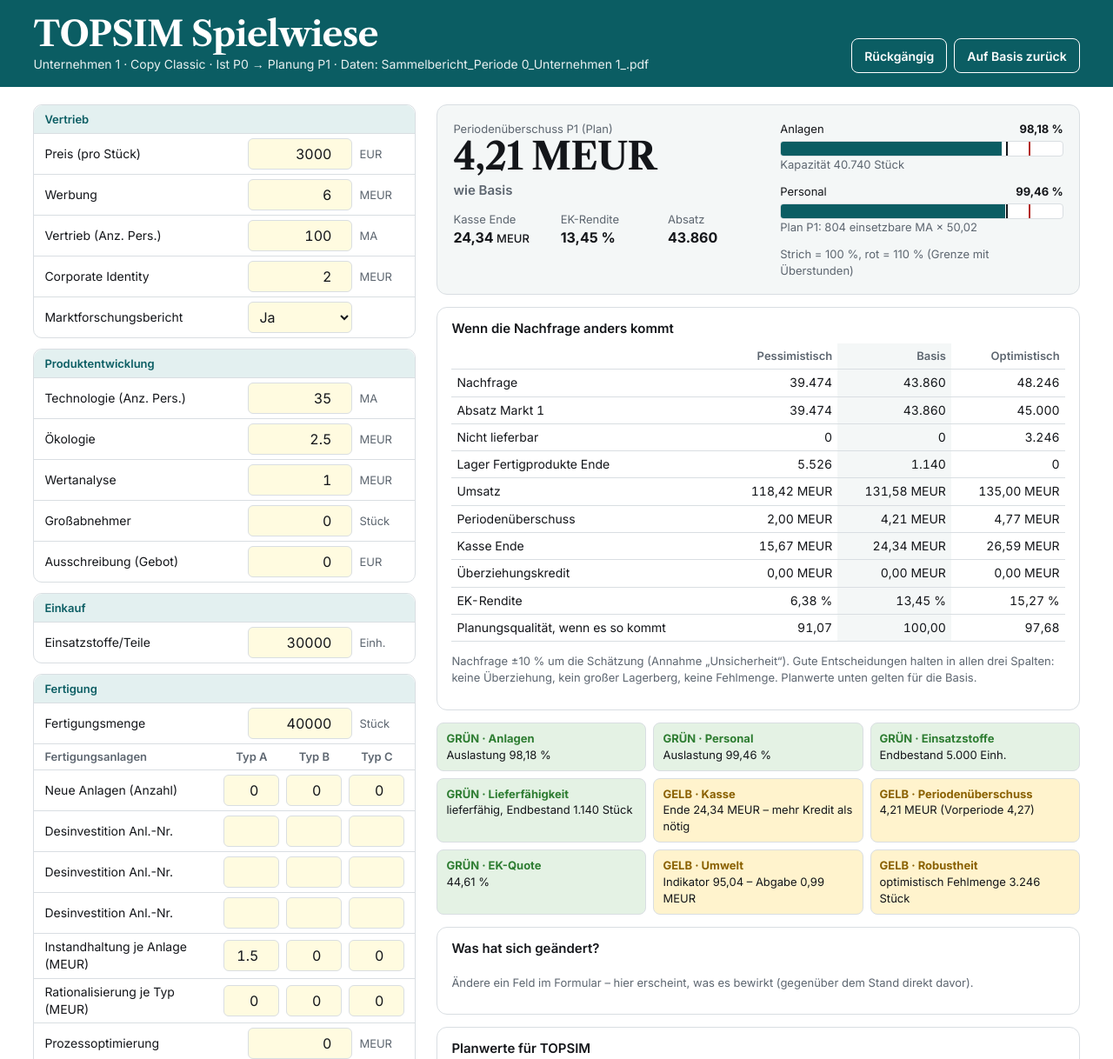
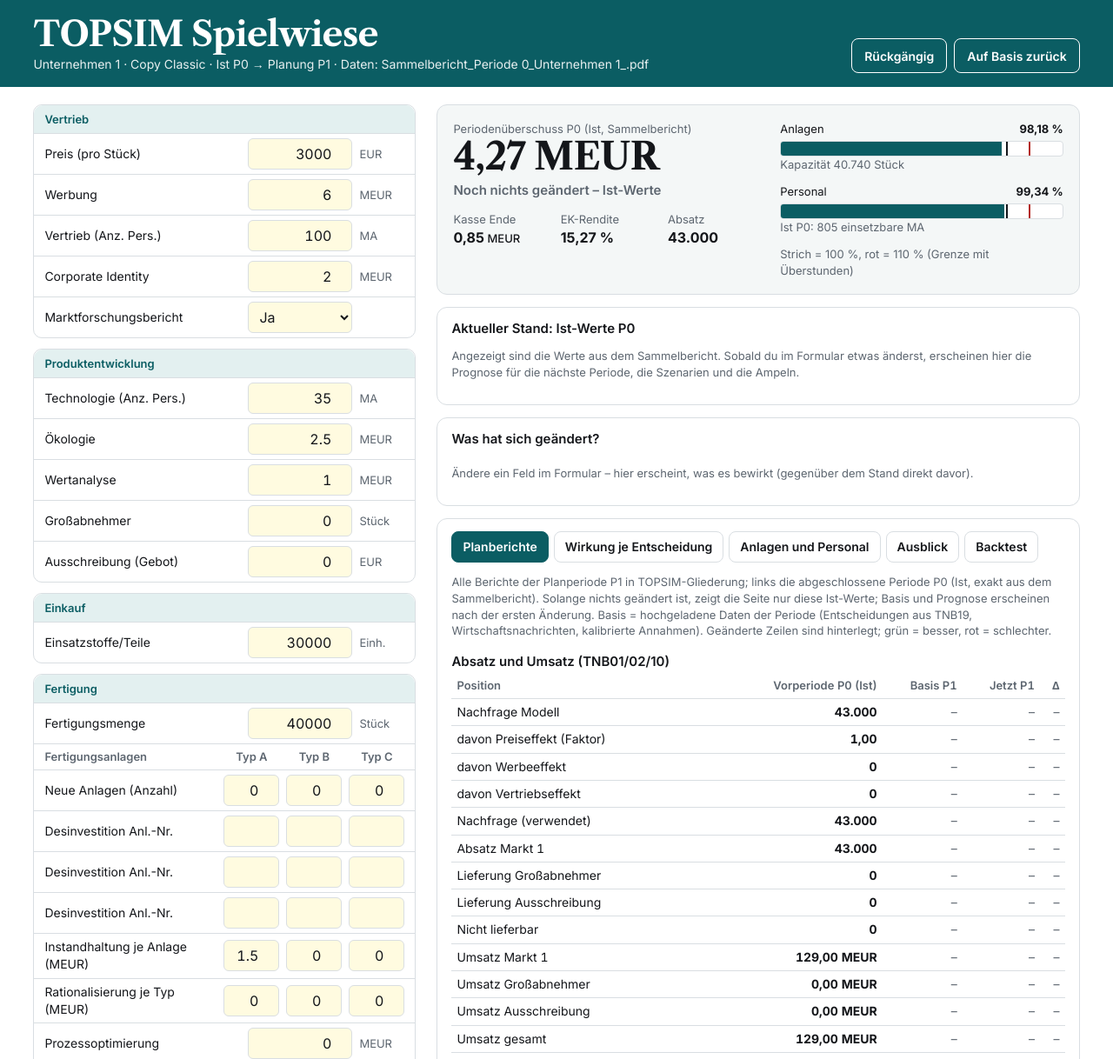
Before and after one commit to Zapzarapap/TopSim, a plain HTML site: page index.html in a window 1280 px wide. Shown: the top 1218 px of the page at 87% size. Drawn offline with nearby package versions, Linux system fonts and the light colour scheme.

Commit message:
Ohne Änderung nur Ist-Werte P0 (exakt aus dem Bericht); Prognose P1 erst nach Änderung
Co-Authored-By: Claude Sonnet 5.5 <noreply@anthropic.com>
Claude-Session: https://claude.ai/code/session_01B7ErNTSd6odvAStCTqFsuV

```diff
--- a/daten.js
+++ b/daten.js
@@ -126,3 +126,18 @@ export function backtest(P, i, absatzIst = true) {
   ];
   return { r, zeilen, inSample: i === 0 };
 }
+
+// Berichtswerte der Periode unter den Schlüsseln des Modellergebnisses (exakt wie im Sammelbericht)
+export function istWerte(B) {
+  const o = {}, put = (k, t, f = 1) => { const v = g(B, t); if (v != null && !isNaN(v)) o[k] = v * f; };
+  [['absatz', 't01_absatz'], ['fert_ist', 't03_fm'], ['kap', 't03_kap_ohne'], ['einsetzbar', 't03_einsetzbar'], ['umsatz', 't11_umsatz'],
+    ['k_es', 't07_es'], ['k_bs', 't07_bs'], ['k_lohn', 't07_lohn'], ['k_eek', 't07_eek'], ['k_sp', 't07_sozial'], ['k_pnk', 't07_pnk'], ['k_pens', 't07_pens'],
+    ['k_afa_anl', 't07_afa_anl'], ['k_afa_umw', 't07_afa_umw'], ['k_fix', 't07_fix'], ['k_ih', 't07_ih'], ['k_po', 't07_po'], ['k_umw', 't07_umw'], ['k_nach', 't07_nach'],
+    ['k_lager', 't07_lager'], ['k_werb', 't07_werb'], ['k_fue', 't07_fe'], ['k_transp', 't07_transp'], ['hk_stk', 't09s_hk'], ['sk_stk', 't09s_sk'], ['be', 't11_be'],
+    ['zins_kl', 't11_zins'], ['steuern', 't11_steuern'], ['pue', 't11_pue'], ['kasse', 't15_kasse'], ['ueberz', 't15_ueberz'], ['bi_ford', 't15_ford'], ['es_end_val', 't15_mat'],
+    ['fe_end_val', 't15_fe'], ['bi_masch', 't15_masch'], ['bi_ek', 't15_ek'], ['bi_akt', 't15_bsa'], ['ez_akt', 't12_ez_akt'], ['ez_sum', 't12_ez_sum'], ['az_mat', 't12_az_mat'],
+    ['az_pers', 't12_az_pers'], ['az_sum', 't12_az_sum'], ['cf_trad', 't14_tcf'], ['ocf', 't14_ocf'], ['fcf', 't14_fcf'], ['hkdu', 't11u_hkdu']].forEach(([k, t]) => put(k, t));
+  put('ekr', 't01_ekr', 0.01); put('db1', 't10_umsatz');
+  if (o.db1 != null) o.db1 = g(B, 't10_umsatz') - g(B, 't10_vmat') - g(B, 't10_vfert') - g(B, 't10_transp');
+  return o;
+}
--- a/index.html
+++ b/index.html
@@ -96,11 +96,12 @@ tr.chg td{background:var(--tealbg)}
         <div class="trio"><div>Kasse Ende<b id="kasse"></b></div><div>EK-Rendite<b id="ekr"></b></div><div>Absatz<b id="abs"></b></div></div></div>
       <div id="meters"></div>
     </div>
-    <div class="card"><h3>Wenn die Nachfrage anders kommt</h3><div class="scroll"><table class="sc" id="scen"></table></div>
+    <div class="card" id="noChg"><h3>Aktueller Stand: Ist-Werte P0</h3><p class="note">Angezeigt sind die Werte aus dem Sammelbericht. Sobald du im Formular etwas änderst, erscheinen hier die Prognose für die nächste Periode, die Szenarien und die Ampeln.</p></div>
+    <div class="card" id="scenCard"><h3>Wenn die Nachfrage anders kommt</h3><div class="scroll"><table class="sc" id="scen"></table></div>
       <p class="note" id="scenN"></p></div>
     <div class="amps" id="amps"></div>
     <div class="card"><h3 id="lastH">Was hat sich geändert?</h3><ul class="chg-list" id="last"></ul><p class="note" id="lastN">Ändere ein Feld im Formular – hier erscheint, was es bewirkt (gegenüber dem Stand direkt davor).</p></div>
-    <div class="card"><h3>Planwerte für TOPSIM</h3><div class="pw" id="pw"></div><p class="note"><button id="copy" type="button" style="min-height:36px;margin-top:8px">Planwerte kopieren</button> <span id="copied"></span></p></div>
+    <div class="card" id="pwCard"><h3>Planwerte für TOPSIM</h3><div class="pw" id="pw"></div><p class="note"><button id="copy" type="button" style="min-height:36px;margin-top:8px">Planwerte kopieren</button> <span id="copied"></span></p></div>
     <div class="card">
       <div class="tabs" role="tablist" id="tabs">
         <button role="tab" data-t="pb" aria-selected="true">Planberichte</button>
@@ -275,19 +276,24 @@ const tolU=u=>u==='%'?0.00005:EPS;
 const clsG=(v,gd)=>!gd?'':(v*gd>0?'pos':'neg');
 function diffs(rA,rB){ return PB.map(([t,rows])=>[t,rows.map(([l,a,u,d,gd])=>{const v=pv(rB,a)-pv(rA,a);return Math.abs(v)>tolU(u,d)?[l,v,u,d,gd]:null;}).filter(Boolean)]).filter(x=>x[1].length); }
 let cur, base, sc, tabSel='pb';
+const g0=k=>+(D.B[k]?.[0]??D.B[k]);
+function vorperiodeIst(){ return {...DT.backtest(PER,PER.indexOf(D),true).r,...DT.istWerte(D.B)}; }
+const num=v=>v==null||v===''?null:(isNaN(+v)?String(v):+v);
+function geaendert(){ const B0=baseOf(); return ['F','A','Q'].some(k=>{ const a=S[k]||{},b=B0[k]||{}; return [...new Set([...Object.keys(a),...Object.keys(b)])].some(x=>num(a[x])!==num(b[x])); }); }
 let VP=null; // Vorperiode: Ist-Entscheidungen und Ist-Absatz nachgerechnet (entspricht dem Sammelbericht)
 
 function render(){
   sc=M.szenarien(D.B,S.F,S.A,S.Q); cur=sc.basis; const B0=baseOf(); base=M.modell(D.B,B0.F,B0.A,B0.Q);
-  const np=D.periode+1;
+  const np=D.periode+1; if(!VP) VP=vorperiodeIst(); const aend=geaendert(); const V=aend?cur:VP;
+  ['scenCard','amps','pwCard'].forEach(id=>$(id).style.display=aend?'':'none'); $('noChg').style.display=aend?'none':'';
   $('sub').textContent=`Unternehmen 1 · Copy Classic · Ist P${D.periode} → Planung P${np} · Daten: ${D.quelle||'p'+D.periode+'.json'}`;
-  $('pueK').textContent=`Periodenüberschuss P${np} (Plan)`;
-  $('pue').textContent=nf(cur.pue,2)+' MEUR';
-  const dp=cur.pue-base.pue; const pd=$('pueD'); pd.textContent=Math.abs(dp)<EPS?'wie Basis':`${sg(dp,2)} MEUR ggü. Basis`; pd.className='d '+(dp>EPS?'pos':dp<-EPS?'neg':'mute');
-  $('kasse').innerHTML=nf(cur.kasse,2)+'<small> MEUR</small>'; $('ekr').textContent=pct(cur.ekr,2); $('abs').textContent=nf(cur.absatz);
+  $('pueK').textContent=aend?`Periodenüberschuss P${np} (Prognose)`:`Periodenüberschuss P${D.periode} (Ist, Sammelbericht)`;
+  $('pue').textContent=nf(V.pue,2)+' MEUR';
+  const dp=cur.pue-base.pue; const pd=$('pueD'); pd.textContent=!aend?'Noch nichts geändert – Ist-Werte':Math.abs(dp)<EPS?'wie Basis':`${sg(dp,2)} MEUR ggü. Basis`; pd.className='d '+(dp>EPS?'pos':dp<-EPS?'neg':'mute');
+  $('kasse').innerHTML=nf(V.kasse,2)+'<small> MEUR</small>'; $('ekr').textContent=pct(V.ekr,2); $('abs').textContent=nf(V.absatz);
   const R=M.R, mx=1.25;
   const meter=(lab,x,sub)=>`<div class="meter"><div class="lab"><span>${lab}</span><b>${pct(x)}</b></div><div class="track"><div class="fill" style="width:${Math.min(100,x/mx*100)}%;background:${x>1+R.ues_anl?'var(--r)':x>1?'var(--y)':'var(--teal)'}"></div><div class="mk" style="left:${100/mx}%"></div><div class="mk r" style="left:${(1+R.ues_anl)/mx*100}%"></div></div><div class="note">${sub}</div></div>`;
-  $('meters').innerHTML=meter('Anlagen',cur.ausl_anl,`Kapazität ${nf(cur.kap)} Stück`)+meter('Personal',cur.ausl_pers,`Plan P${D.periode+1}: ${nf(cur.einsetzbar)} einsetzbare MA × ${nf(cur.prod,2)}`)+`<div class="note">Strich = 100 %, rot = 110 % (Grenze mit Überstunden)</div>`;
+  $('meters').innerHTML=meter('Anlagen',aend?cur.ausl_anl:(g0('t03_ausl_anl')/100),`Kapazität ${nf(V.kap)} Stück`)+meter('Personal',aend?cur.ausl_pers:(g0('t03_ausl_ma')/100),`${aend?'Prognose P'+np:'Ist P'+D.periode}: ${nf(V.einsetzbar)} einsetzbare MA`+(aend?` × ${nf(cur.prod,2)}`:''))+`<div class="note">Strich = 100 %, rot = 110 % (Grenze mit Überstunden)</div>`;
   // Szenarien
   const pl={absatz:cur.absatz,ekr:cur.ekr,ocf:cur.ocf};
   const S3=[sc.pess,sc.basis,sc.opt];
@@ -311,13 +317,15 @@ function render(){
 // ---------- Reiter ----------
 function renderTab(){
   const el=$('tab');
-  if(!VP) VP=DT.backtest(PER,PER.indexOf(D),true).r;
-  if(tabSel==='pb') el.innerHTML=`<p class="note">Alle Berichte der Planperiode P${D.periode+1} in TOPSIM-Gliederung; links zum Vergleich die abgeschlossene Periode P${D.periode} (Ist). Basis = hochgeladene Daten der Periode (Entscheidungen aus TNB19, Wirtschaftsnachrichten, kalibrierte Annahmen). Geänderte Zeilen sind hinterlegt; grün = besser, rot = schlechter.</p>`+
+  if(!VP) VP=vorperiodeIst();
+  if(tabSel==='pb') el.innerHTML=`<p class="note">Alle Berichte der Planperiode P${D.periode+1} in TOPSIM-Gliederung; links die abgeschlossene Periode P${D.periode} (Ist, exakt aus dem Sammelbericht). Solange nichts geändert ist, zeigt die Seite nur diese Ist-Werte; Basis und Prognose erscheinen nach der ersten Änderung. Basis = hochgeladene Daten der Periode (Entscheidungen aus TNB19, Wirtschaftsnachrichten, kalibrierte Annahmen). Geänderte Zeilen sind hinterlegt; grün = besser, rot = schlechter.</p>`+
     PB.map(([t,rows])=>`<h3 style="margin:16px 0 4px;font-size:15px">${t}</h3><div class="scroll"><table><tr><th>Position</th><th>Vorperiode P${D.periode} (Ist)</th><th>Basis P${D.periode+1}</th><th>Jetzt P${D.periode+1}</th><th>Δ</th></tr>`+rows.map(([l,a,u,d,gd])=>{const b0=pv(base,a),c0=pv(cur,a),v=c0-b0,ch=Math.abs(v)>tolU(u,d);
+      if(!geaendert()) return `<tr><td>${l}</td><td><b>${fmtU(pv(VP,a),u,d)}</b></td><td class="mute">–</td><td class="mute">–</td><td class="mute">–</td></tr>`;
       return `<tr class="${ch?'chg':''}"><td>${l}</td><td class="mute">${fmtU(pv(VP,a),u,d)}</td><td>${fmtU(b0,u,d)}</td><td><b>${fmtU(c0,u,d)}</b></td><td class="${ch?clsG(v,gd):'mute'}">${ch?dU(v,u,d):'–'}</td></tr>`;}).join('')+'</table></div>').join('');
   if(tabSel==='wirk') el.innerHTML=wirkung();
-  if(tabSel==='rech') el.innerHTML=rechnung(cur);
-  if(tabSel==='aus') el.innerHTML=ausblickHtml();
+  const leer='<p class="note">Noch nichts geändert. Hier erscheint die Prognose, sobald du im Formular etwas änderst.</p>';
+  if(tabSel==='rech') el.innerHTML=geaendert()?rechnung(cur):leer;
+  if(tabSel==='aus') el.innerHTML=geaendert()?ausblickHtml():leer;
   if(tabSel==='bt') el.innerHTML=backtestHtml();
 }
 
```
